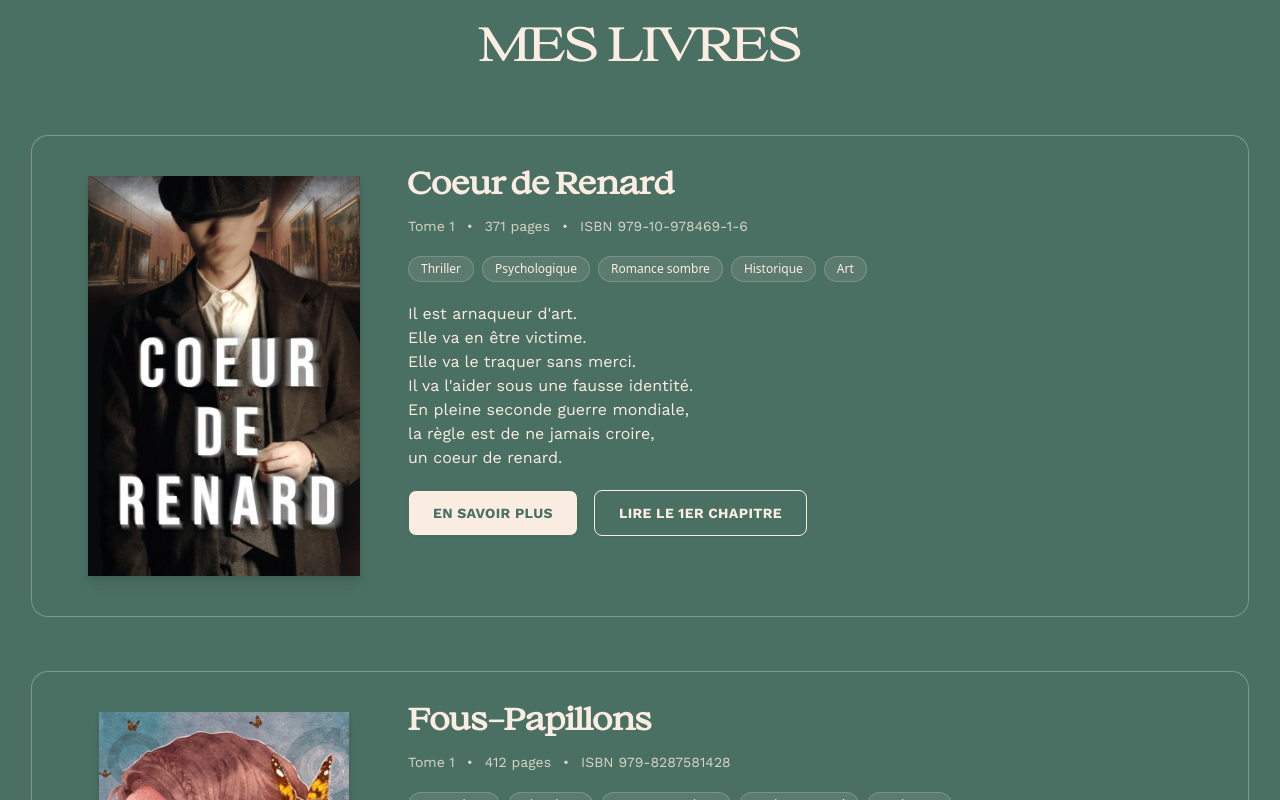
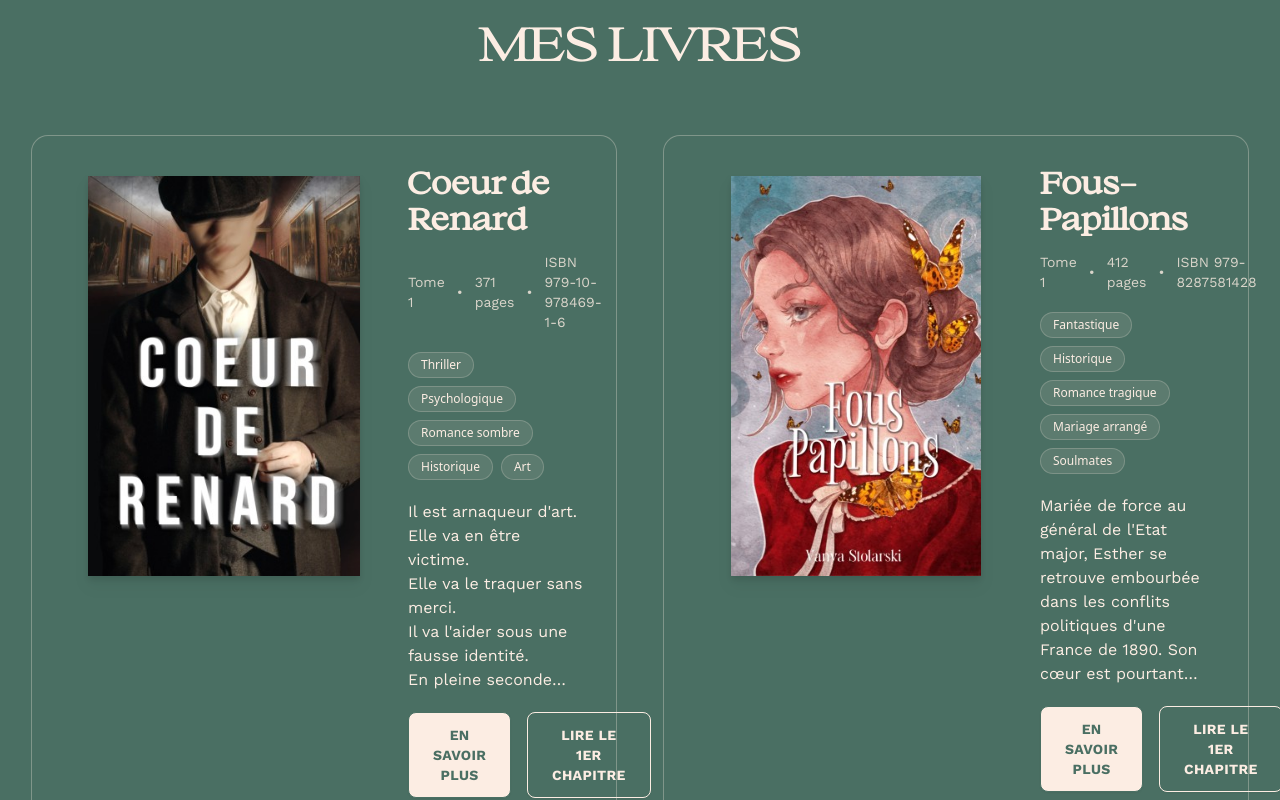
Before and after one commit to HussonAxel/vanyastolarski--prod, a React (Vite) app: page / in a window 1280 px wide. Shown: the part 720-1520 px from the top of the page. Built offline with nearby package versions, Linux system fonts and the light colour scheme.

Commit message:
Enhance BookResume layout for better responsiveness by adding a two-column grid on larger screens.

```diff
--- a/src/components/BookResume/BookResume.tsx
+++ b/src/components/BookResume/BookResume.tsx
@@ -6,7 +6,7 @@ const BookResume = () => {
   return (
     <section>
       <SectionTitle title="mes livres" isGreen={true} />
-      <section className="mx-auto px-4 sm:px-6 lg:px-8 grid grid-cols-1 gap-6 sm:gap-8 lg:gap-12">
+      <section className="mx-auto px-4 sm:px-6 lg:px-8 grid grid-cols-1 lg:grid-cols-2 gap-6 sm:gap-8 lg:gap-12">
         {BooksData.books.map((BookData) => (
           <article key={BookData.title} className="pb-2">
             <div className="flex flex-col lg:flex-row items-start lg:items-stretch gap-6 p-5 sm:p-6 lg:p-8 rounded-2xl bg-green ring-1 ring-white/30">
```
